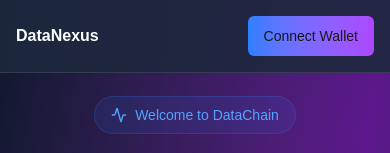
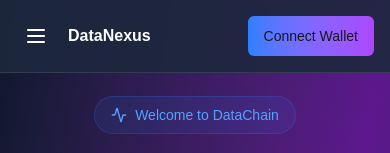
Before and after one commit to Ishita-02/Decentralized-Dataset-Collaboration, a Next.js app in the folder frontend/: page / in a window 390 px wide. Shown: the top 153 px of the page. Built offline with nearby package versions, Linux system fonts and the light colour scheme.

Commit message:
fix: hamburger menu

```diff
--- a/frontend/src/components/AppLayout.jsx
+++ b/frontend/src/components/AppLayout.jsx
@@ -9,9 +9,7 @@ import {
 } from "lucide-react";
 import { Button } from "@/components/ui/button";
 import { Sheet, SheetContent, SheetTrigger } from "@/components/ui/sheet";
-import { useWeb3 } from "../app/context/Web3Provider"; // Import the custom hook
-
-const createPageUrl = (page) => `/${page.toLowerCase().replace(/\s+/g, '-')}`;
+import { useWeb3 } from "../app/context/Web3Provider";
 
 const navigationItems = [
     { title: "Dashboard", href: "/", icon: LayoutDashboard },
@@ -26,10 +24,8 @@ export default function AppLayout({ children }) {
   const pathname = usePathname();
   const [menuOpen, setMenuOpen] = React.useState(false);
 
-  // Get global wallet state and connect function from the context
   const { account, connectWallet, disconnectWallet, isLoading } = useWeb3();
 
-  // This is the content that will appear inside the slide-out menu
   const NavContent = () => (
     <>
       <div className="flex items-center gap-3 p-6 border-b border-white/10">
@@ -86,18 +82,29 @@ export default function AppLayout({ children }) {
     </>
   );
 
-return (
+  return (
     <div className="relative z-10">
       <header className="fixed top-0 left-0 right-0 z-50 bg-slate-800/90 backdrop-blur-xl border-b border-white/10">
         <div className="flex items-center justify-between p-4">
           <div className="flex items-center gap-3">
-            {/* ... your mobile menu trigger ... */}
+
+            {/* ✅ THIS IS THE MISSING CODE FOR THE MENU ICON */}
+            <Sheet open={menuOpen} onOpenChange={setMenuOpen}>
+              <SheetTrigger asChild>
+                <Button variant="ghost" size="icon" className="text-white hover:bg-white/10">
+                  <Menu className="w-6 h-6" />
+                </Button>
+              </SheetTrigger>
+              <SheetContent side="left" className="p-0 bg-gradient-to-b from-slate-800 to-slate-900 border-white/10 w-80">
+                <div className="h-full flex flex-col">
+                  <NavContent />
+                </div>
+              </SheetContent>
+            </Sheet>
+
             <h1 className="font-bold text-white">DataNexus</h1>
           </div>
 
-          {/* --- UPDATED ---
-              2. This section now includes the Disconnect button logic
-          */}
           <div className="flex items-center">
             {account ? (
               <div className="flex items-center gap-3">
@@ -106,7 +113,7 @@ return (
                 </div>
                 <Button
                   onClick={disconnectWallet}
-                  variant="secondary" // Use a secondary style for the disconnect button
+                  variant="secondary"
                   className="bg-white/10 hover:bg-white/20 text-white"
                 >
                   Disconnect
```
